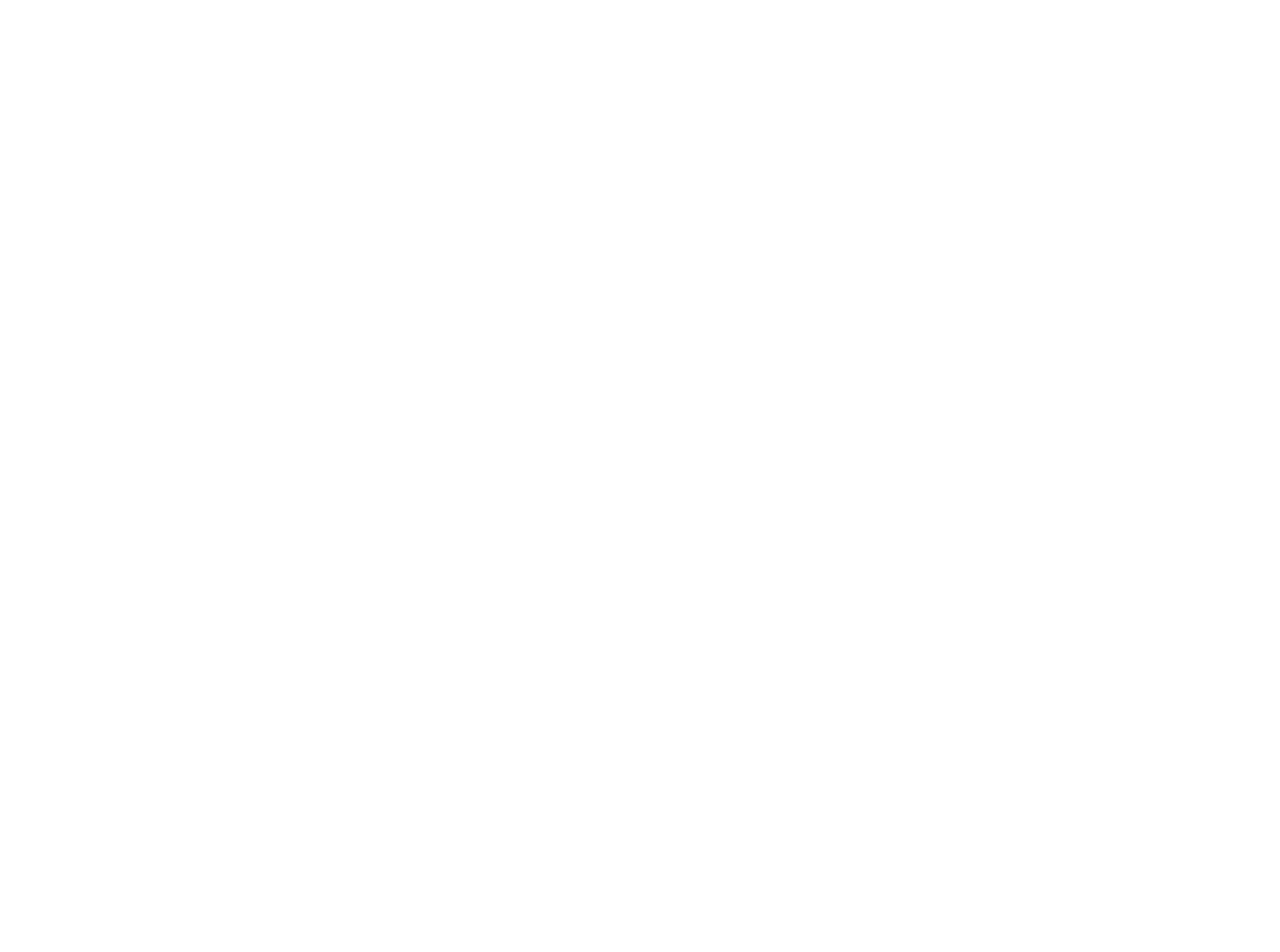
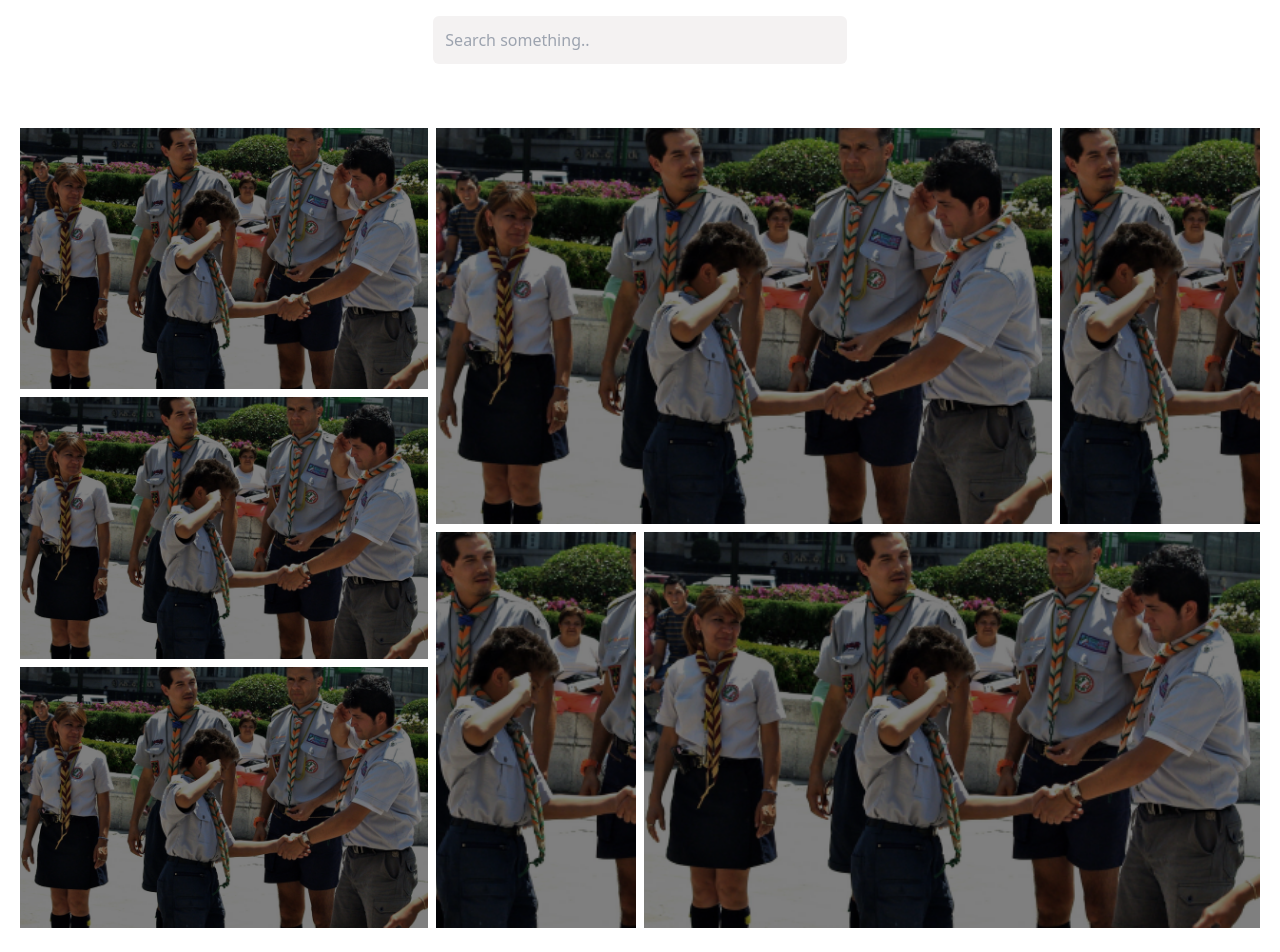
Before and after one commit to luciferpeter88/graded_unit, a React (Create React App) app in the folder front_end/: page /gallery in a window 1280 px wide. Shown: the part 140-1092 px from the top of the page. Before the commit the page ends 800 px from the top, so only its background shows below. Built offline with nearby package versions, Linux system fonts and the light colour scheme.

Commit message:
gallery-ui

```diff
--- a/front_end/src/components/Pages/Gallery/Gallery.jsx
+++ b/front_end/src/components/Pages/Gallery/Gallery.jsx
@@ -1,7 +1,67 @@
 import React from "react";
-
+import test from "../../../assets/images/about/about2.png";
+import Footer from "../../UI/footer/Footer";
+import Search from "../../UI/gallery/Search";
+import Dark from "../../UI/gallery/Dark";
+import Arrow from "../../UI/Home/Arrow";
 function Gallery() {
-  return <div>Gallery</div>;
+  return (
+    <React.Fragment>
+      <div className=" px-5">
+        <div className=" mt-8 flex flex-col gap-y-5 items-center">
+          <h1 className="text-green-900  body-font font-bold text-2xl lg:text-4xl text-center">
+            Gallery
+          </h1>
+          <Search />
+        </div>
+        <div className=" grid grid-cols-1 md:grid-cols-6 gap-2 mt-16 min-h-[180vh] md:min-h-screen">
+          <div
+            className="  md:col-span-3  xl:col-span-2 xl:row-span-2 relative  bg-cover bg-center cursor-pointer transform transition-transform duration-300 "
+            style={{ backgroundImage: `url(${test})` }}
+          >
+            <Dark />
+          </div>
+          <div
+            className=" md:col-span-3 md:row-span-2 xl:col-span-3 xl:row-span-3 relative  bg-cover bg-center cursor-pointer transform transition-transform duration-300"
+            style={{ backgroundImage: `url(${test})` }}
+          >
+            <Dark />
+          </div>
+          <div
+            className=" md:col-span-3 xl:col-span-1 xl:row-span-3 relative  bg-cover bg-center cursor-pointer transform transition-transform duration-300"
+            style={{ backgroundImage: `url(${test})` }}
+          >
+            <Dark />
+          </div>
+          <div
+            className=" md:col-span-2 md:row-span-2  xl:col-span-2 xl:row-span-2 relative  bg-cover bg-center cursor-pointer transform transition-transform duration-300"
+            style={{ backgroundImage: `url(${test})` }}
+          >
+            <Dark />
+          </div>
+          <div
+            className=" md:col-span-4 md:row-span-2  xl:col-span-1 xl:row-span-3 relative  bg-cover bg-center cursor-pointer transform transition-transform duration-300"
+            style={{ backgroundImage: `url(${test})` }}
+          >
+            <Dark />
+          </div>
+          <div
+            className=" md:col-span-3 md:row-span-2 xl:col-span-3 xl:row-span-3 relative  bg-cover bg-center cursor-pointer transform transition-transform duration-300"
+            style={{ backgroundImage: `url(${test})` }}
+          >
+            <Dark />
+          </div>
+          <div
+            className=" md:col-span-3 md:row-span-2 xl:col-span-2 xl:row-span-2 relative  bg-cover bg-center cursor-pointer transform transition-transform duration-300"
+            style={{ backgroundImage: `url(${test})` }}
+          >
+            <Dark />
+          </div>
+        </div>
+      </div>
+      <Arrow />
+      <Footer />
+    </React.Fragment>
+  );
 }
-
 export default Gallery;
--- /dev/null
+++ b/front_end/src/components/UI/gallery/Dark.jsx
@@ -0,0 +1,9 @@
+import React from "react";
+
+function Dark() {
+  return (
+    <div className=" absolute top-0 bg-black h-full w-full opacity-50 hover:opacity-0 transition-all duration-500"></div>
+  );
+}
+
+export default Dark;
--- /dev/null
+++ b/front_end/src/components/UI/gallery/Search.jsx
@@ -0,0 +1,16 @@
+import React from "react";
+
+function Search() {
+  return (
+    <div class=" w-2/3 lg:1/2 xl:w-1/3">
+      <input
+        className=" h-12 bg-[#F4F2F2] p-3 rounded-md outline-green-600 w-full"
+        type="text"
+        id="search"
+        placeholder="Search something.."
+      />
+    </div>
+  );
+}
+
+export default Search;
```
